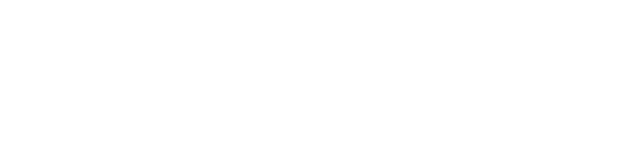
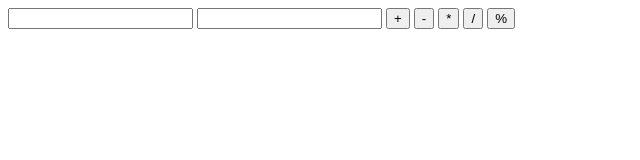
Before and after one commit to Ibinthomas/javascript, a plain HTML site: page index.html in a window 1280 px wide. Shown: the whole page, without its empty margins (0-640 px from the left). Drawn offline with Linux system fonts and the light colour scheme.

Commit message:
add to div

```diff
--- a/index.html
+++ b/index.html
@@ -6,9 +6,17 @@
     <title>Document</title>
 </head>
 <body>
-    <!-- <script>
-        alert('welcome to all')
-    </script> -->
+  <input type="number" name="" id="no1">
+  <input type="number" name="" id="no2">
+  <input type="submit" value="+" onclick="add()">
+  <input type="submit" value="-" onclick="sub()">
+  <input type="submit" value="*" onclick="mult()">
+  <input type="submit" value="/" onclick="div()">
+  <input type="submit" value="%" onclick="mode()">
+
+
+
+  <h2 id="dis"></h2>
     <script src="script.js"></script>
 </body>
 </html>
--- a/script.js
+++ b/script.js
@@ -21,3 +21,54 @@ console.log(typeof c);
 console.log(a)
 console.log(b)
 console.log(c)
+
+
+// ___________________________________________
+
+function sample(){
+    // let result=document.getElementById('name')
+    //     console.log(result.value);
+    //     document.getElementById("display").innerHTML=result.value
+
+    // let result=document.getElementById('name').value
+    // console.log(result);
+    // let h2=document.getElementById('display')
+    // h2.innerHTML=result
+
+
+}
+
+function add(){
+    let no1=parseInt(document.getElementById("no1").value)
+    let no2=parseInt(document.getElementById("no2").value)
+    let h2=document.getElementById("dis")
+    h2.innerHTML=no1+no2
+}
+
+function sub(){
+    let no1=parseInt(document.getElementById("no1").value)
+    let no2=parseInt(document.getElementById("no2").value)
+    let h2=document.getElementById("dis")
+    h2.innerHTML=no1-no2
+}
+
+function mult(){
+    let no1=parseInt(document.getElementById("no1").value)
+    let no2=parseInt(document.getElementById("no2").value)
+    let h2=document.getElementById("dis")
+    h2.innerHTML=no1*no2
+}
+
+function div(){
+    let no1=parseInt(document.getElementById("no1").value)
+    let no2=parseInt(document.getElementById("no2").value)
+    let h2=document.getElementById("dis")
+    h2.innerHTML=no1/no2
+}
+
+function mode(){
+    let no1=parseInt(document.getElementById("no1").value)
+    let no2=parseInt(document.getElementById("no2").value)
+    let h2=document.getElementById("dis")
+    h2.innerHTML=no1%no2
+}
```
